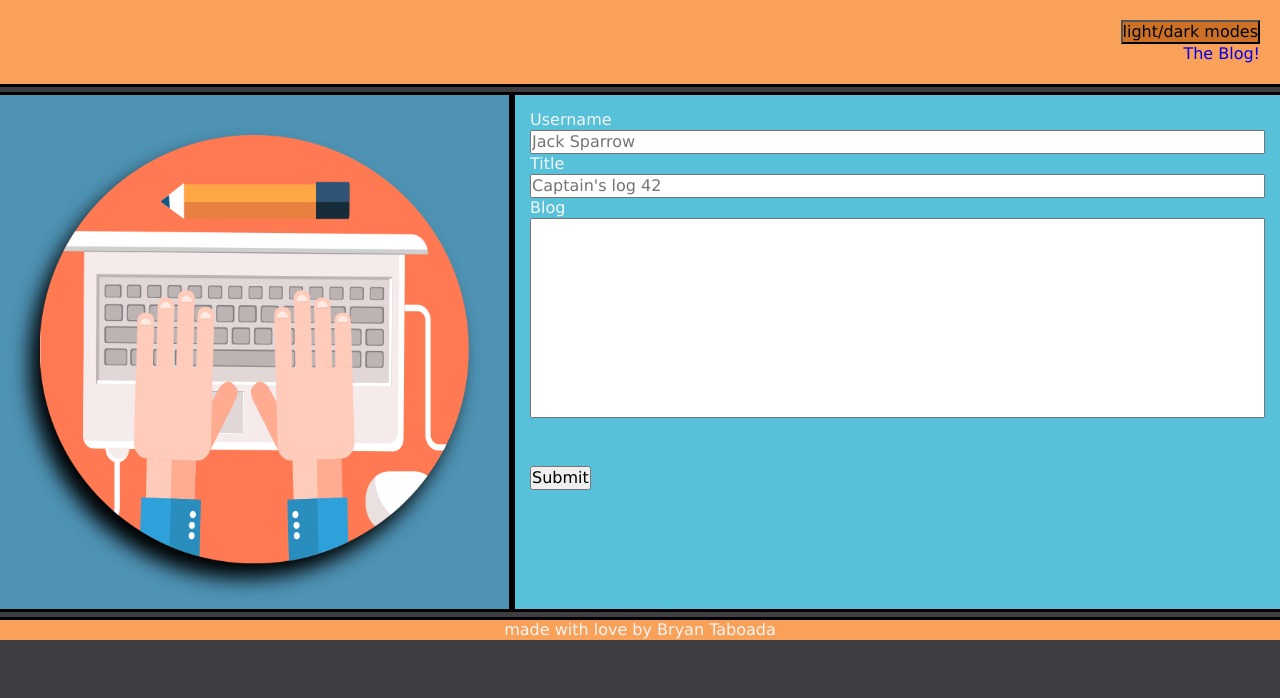
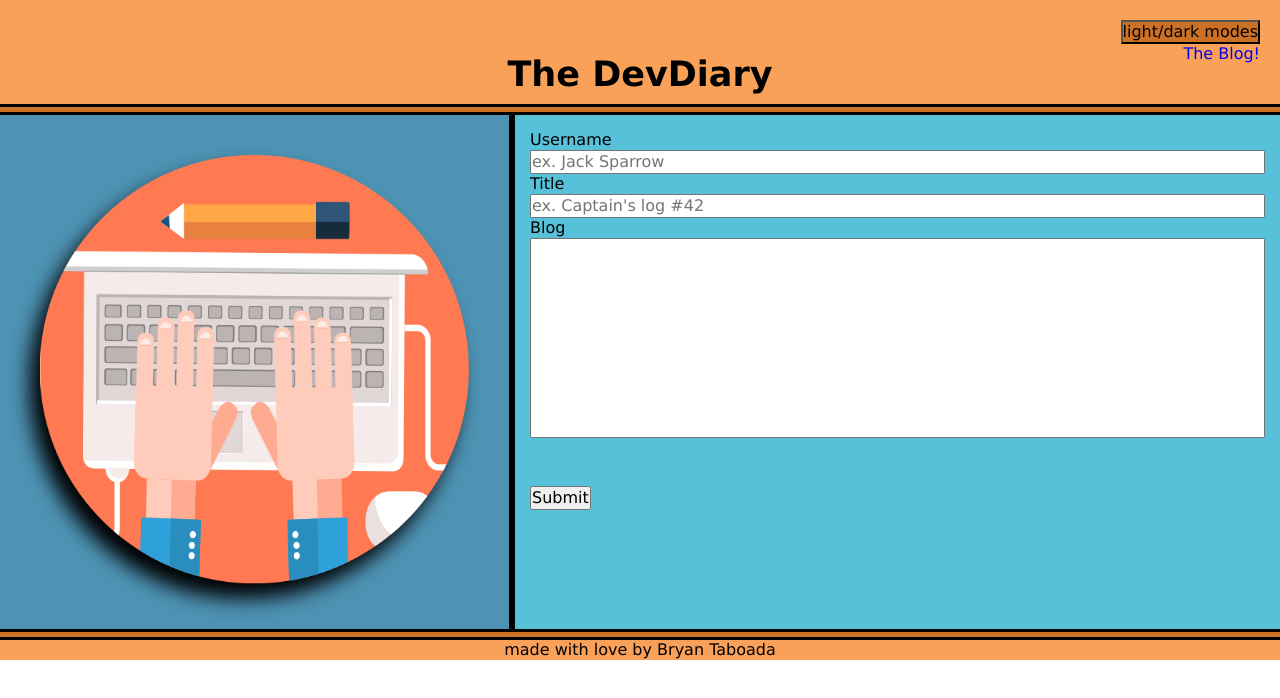
Before and after one commit to Taboada-B/blog, a plain HTML site: page index.html in a window 1280 px wide. Drawn offline with Linux system fonts and the light colour scheme.

Commit message:
consolidating css and light/dark button

```diff
--- a/assets/css/blog.css
+++ b/assets/css/blog.css
@@ -0,0 +1,60 @@
+* {
+    color:black;
+}
+
+#theme-switcher {
+    text-align: right;
+    max-width: fit-content;
+    background-color: var(--orange-med);
+}
+/* light mode */
+body {
+    background-color: var(--orange-med);
+    color: black;
+}
+
+.light header {
+    background-color: var(--orange-light);
+    color: black;
+}
+
+.light .submission {
+    background-color: var(--blue-light);
+    color: black;
+}
+
+.light .aside {
+    background-color: var(--blue-dark);
+    color: black;
+}
+
+.footer {
+    background-color: var(--orange-light);
+    color: black;
+}
+
+/* light mode end */
+
+/* dark mode */
+body {
+    background-color: var(--grey-1);
+    color: whitesmoke;
+}
+
+.dark header {
+    background-color: var(--grey-2);
+}
+
+.dark .submission {
+    background-color: var(--grey-1);
+}
+
+.dark .aside {
+    background-color: var(--grey-1);
+}
+
+.dark .footer {
+    background-color: var(--grey-3);
+}
+
+/* dark mode end */
--- a/assets/css/form.css
+++ b/assets/css/form.css
@@ -7,12 +7,12 @@
     --orange-dark: #9f561a;
     --borders: solid black;
     /* dark mode */
-
     --grey-1: #3e3e42;
     --grey-2: #2d2d30;
     --grey-3: #808080;
 }
 
+/* switching tag for java */
 #theme-switcher {
     text-align: right;
     max-width: fit-content;
@@ -20,31 +20,35 @@
 }
 
 /* light mode */
-body {
+body .light {
     background-color: var(--orange-med);
     color: black;
 }
 
 .light header {
     background-color: var(--orange-light);
+    color: black;
 }
 
 .light .submission {
     background-color: var(--blue-light);
+    color: black;
 }
 
 .light .aside {
     background-color: var(--blue-dark);
+    color: black;
 }
 
-.footer {
+.light .footer {
     background-color: var(--orange-light);
+    color: black;
 }
 
 /* light mode end */
 
 /* dark mode */
-body {
+body .dark {
     background-color: var(--grey-1);
     color: whitesmoke;
 }
@@ -66,24 +70,6 @@ body {
 }
 
 /* dark mode end */
-body {
-    line-height: 20px;
-}
-
-.header {
-    height: auto;
-    padding: 20px;
-    margin: 0 0 5px 0;
-    border-bottom: var(--borders);
-    text-align: end;
-}
-
-
-.header h1 {
-    text-align: center;
-    font-size: 35px;
-    font-weight: bolder;
-}
 
 /* setting up the two sections to be side by side */
 main {
@@ -100,11 +86,20 @@ main {
     padding: 15px;
 }
 
+.aside {
+    max-width: 40%;
+    padding: 40px;
+    border-right: var(--borders);
+    text-align: center;
+}
+
+/* blog input text minimum height */
 #blog {
     min-height: 200px;
 }
 
 /* message for correct or incorrect submissions */
+/* not working yet! */
 #msg {
     visibility: hidden;
     margin-top: 20px;
@@ -133,12 +128,7 @@ main {
 
 /* end for correct or incorrect submissions */
 
-.aside {
-    max-width: 40%;
-    padding: 40px;
-    border-right: var(--borders);
-    text-align: center;
-}
+
 
 img {
     filter: drop-shadow(-10px 15px 10px black);
--- a/assets/css/styles.css
+++ b/assets/css/styles.css
@@ -11,7 +11,26 @@ main {
     display: flex;
 }
 
+body {
+    line-height: 20px;
+}
+
+.header {
+    height: auto;
+    padding: 20px;
+    margin: 0 0 5px 0;
+    border-bottom: var(--borders);
+    text-align: end;
+}
+
+.header h1 {
+    text-align: center;
+    font-size: 35px;
+    font-weight: bolder;
+}
+
 a:hover {
     text-decoration: underline;
     font-weight: 900;
+    background-color: var(--orange-med);
 }
--- a/assets/js/form.js
+++ b/assets/js/form.js
@@ -1,6 +1,8 @@
+// inserting text practice
+// const header =document.querySelector('.header')
 
 
-header.children[2].textContent = 'The DevDiary';
+
 
 
 // need to write if statement incase there are any form is blank
--- a/index.html
+++ b/index.html
@@ -16,7 +16,7 @@
         <header class="header">
             <button id="theme-switcher"></button>
             <p><a href="./blog.html">The Blog! </a></p>
-            <h1></h1>
+            <h1>The DevDiary</h1>
         </header>
         <main>
             <aside class="aside">
@@ -27,11 +27,11 @@
                 <form method="POST">
                     <div class="input-group">
                         <label for="user">Username</label>
-                        <input type="text" name="user" id="user" placeholder="Jack Sparrow" />
+                        <input type="text" name="user" id="user" placeholder="ex. Jack Sparrow" />
                     </div>
                     <div class="input-group">
                         <label for="title">Title</label>
-                        <input type="text" name="title" id="title" placeholder="Captain's log 42" />
+                        <input type="text" name="title" id="title" placeholder="ex. Captain's log #42" />
                       </div>
                       <div class="input-blog">
                         <label for="blog">Blog</label>
```
Also changed, not shown: blog.html (+18 -5 lines).
